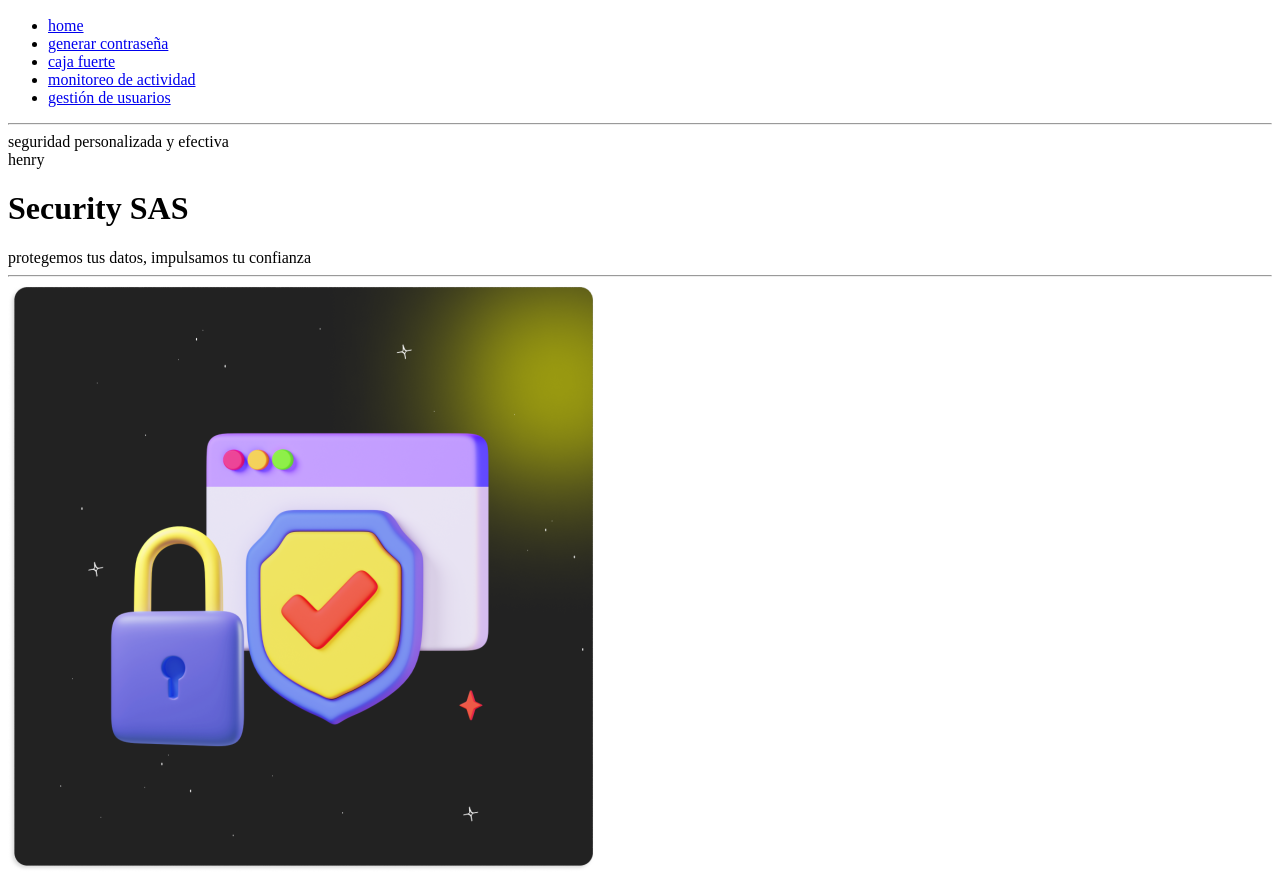
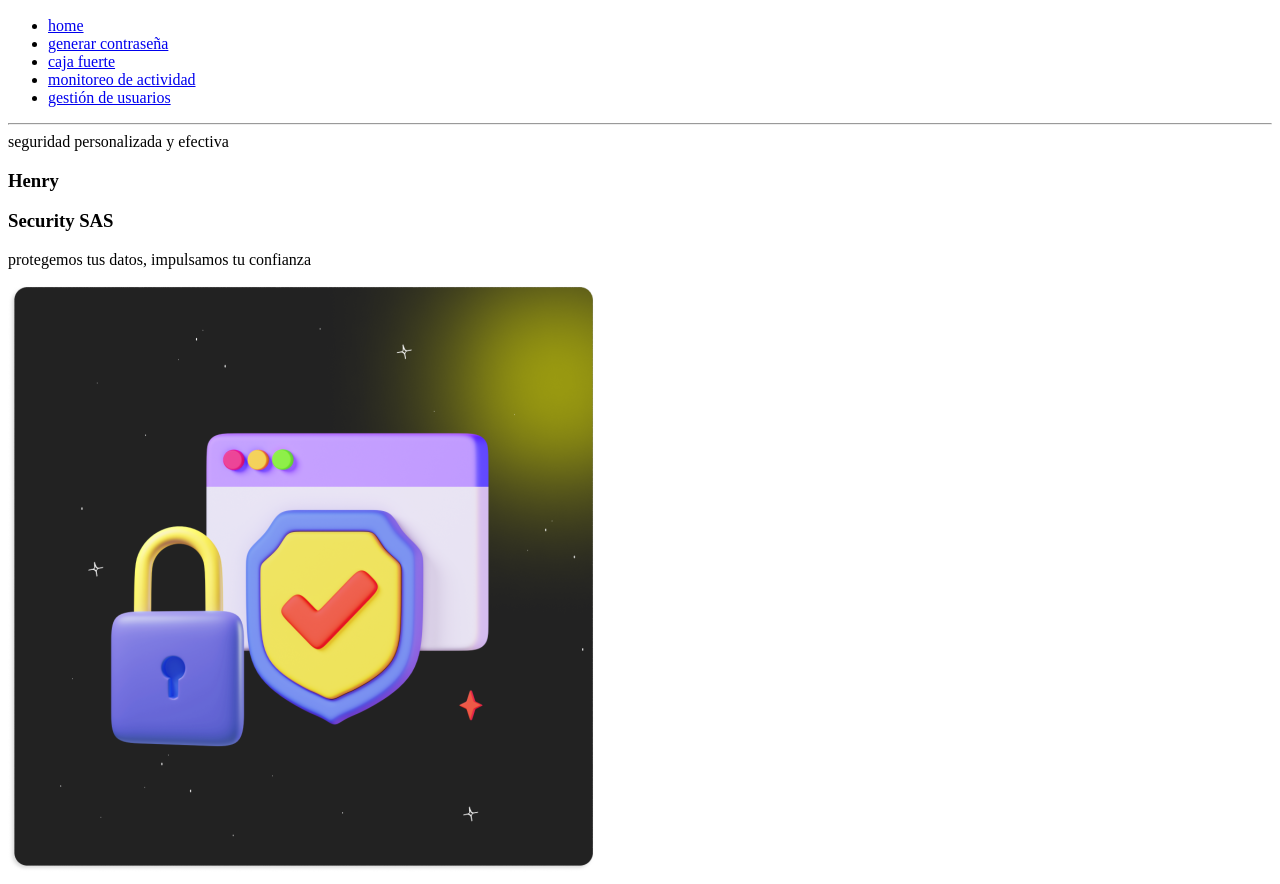
Before and after one commit to mgonzalezchans/PM0-mgonzalezchans, a plain HTML site: page 01.HTML&CSS/index.html in a window 1280 px wide. Shown: the part 38-922 px from the top of the page. Drawn offline with Linux system fonts and the light colour scheme.

Commit message:
correcciones en clase

```diff
--- a/01.HTML&CSS/index.html
+++ b/01.HTML&CSS/index.html
@@ -9,7 +9,9 @@
 </head>
 <body>
     <header>
-        <img src="../build/assets/img/HEN-Logo.png">
+        <div>
+            <img src="../build/assets/img/HEN-Logo.png" alt="logo Henry">
+        </div>
         <nav>
             <ul>
                 <li>
@@ -32,16 +34,17 @@
     </header>
     <hr>
     <main>
-        <div>seguridad personalizada y efectiva</div>
-        <div>henry</div>
-        <div>
-            <h1>Security SAS</h1>
-        </div>
-        <div>protegemos tus datos, impulsamos tu confianza</div>
+        <section>
+            <article>
+                <span>seguridad personalizada y efectiva</span>
+                <h1>Henry</h1>
+                <h1>Security SAS</h1>
+                <p>protegemos tus datos, impulsamos tu confianza</p>
+            </article>
+            <article>
+                <img src="../01.HTML&CSS/assets/candado.png" alt="imagen candado">
+            </article>
+        </section>
     </main>
-    <hr>
-    <div>
-        <img src="candado.png" alt="imagen candado">
-    </div>
 </body>
 </html>
```
Also changed, not shown: 01.HTML&CSS/assets/candado.png (renamed from 01.HTML&CSS/candado.png).
